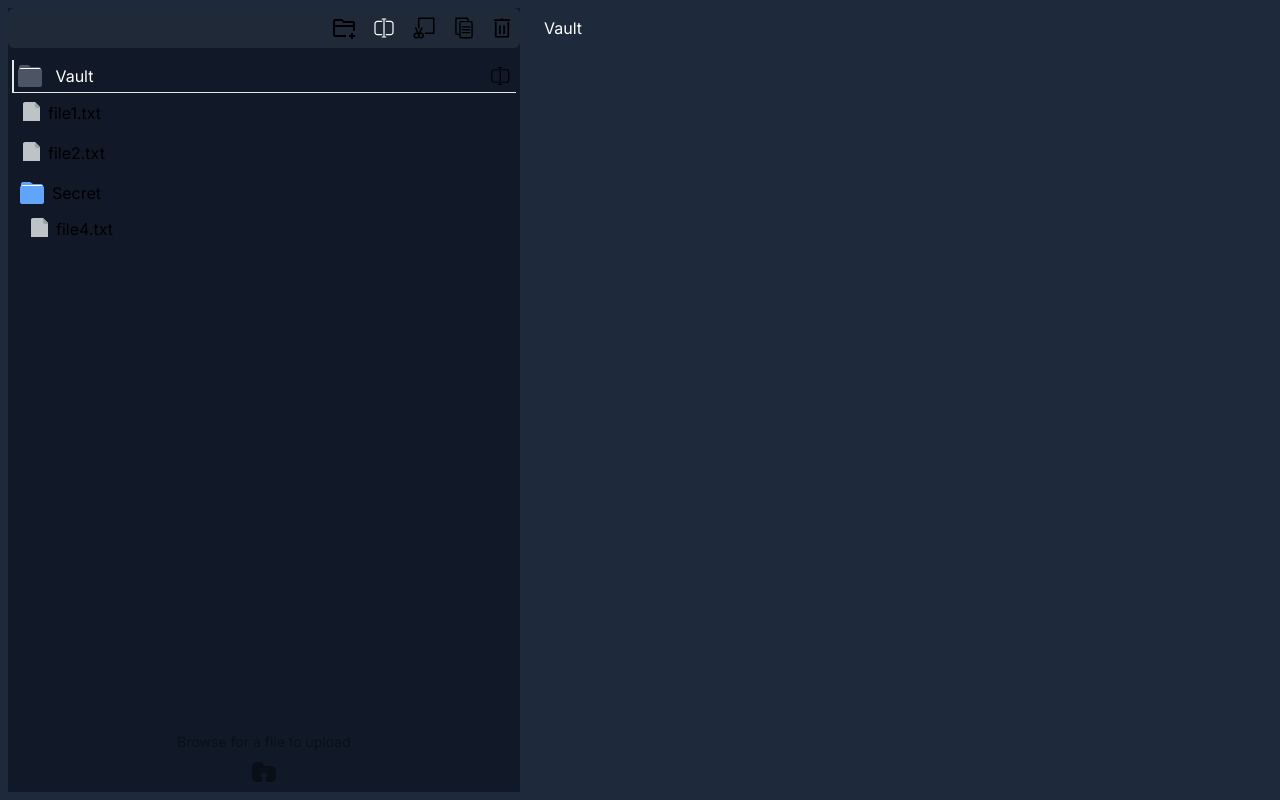
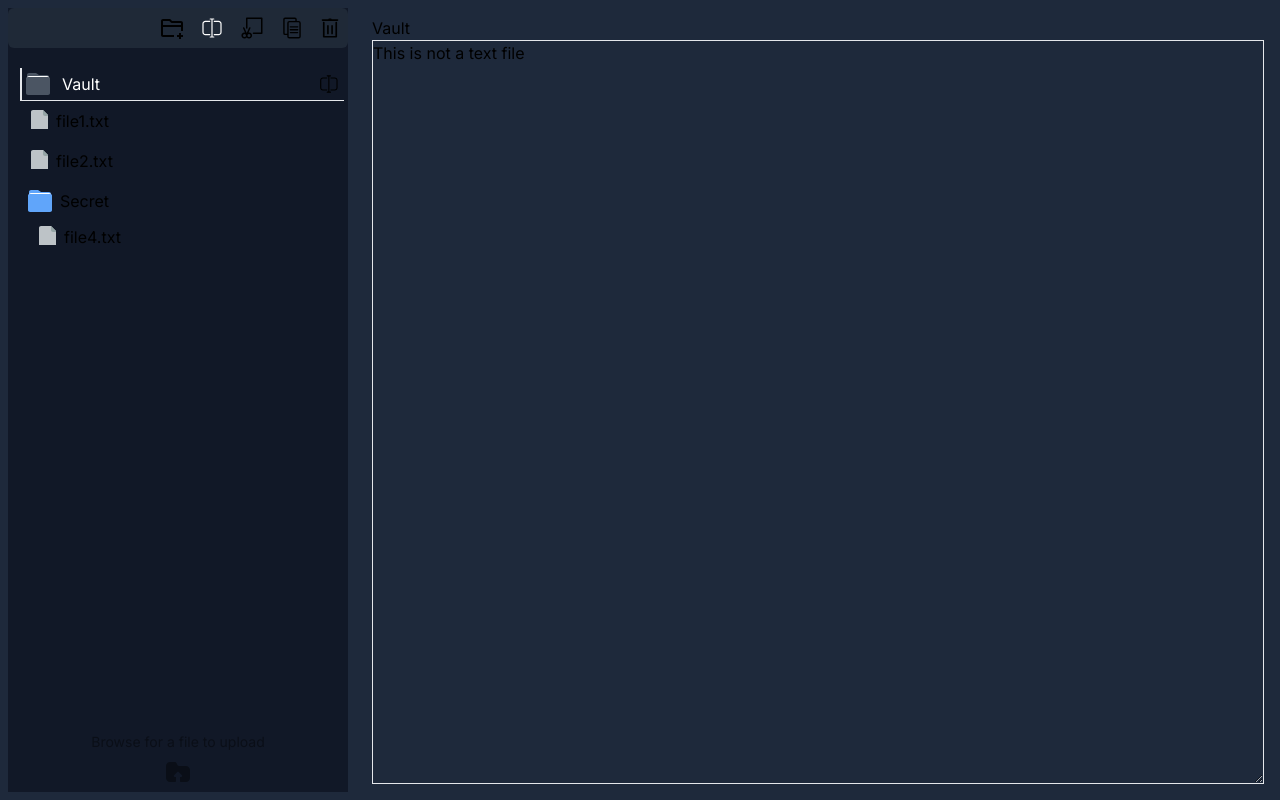
Before and after one commit to Madeeha-Anjum/matrix, a Next.js app: page /vault in a window 1280 px wide. Built offline with nearby package versions, Linux system fonts and the light colour scheme.

Commit message:
diplay txt files

```diff
--- a/app/components/Explorer/Explorer.tsx
+++ b/app/components/Explorer/Explorer.tsx
@@ -10,12 +10,14 @@ const Explorer: React.FC = () => {
   const { inode } = useContext(ExplorerContext)
 
   return (
-    <section className='flex flex-col overflow-y-scroll bg-gray-900 overscroll-auto w-2/5 min-w-fit m-2'>
+    <section className='flex flex-col bg-gray-900  min-w-fit w-1/5 m-2'>
       <ToolBar />
-      <main className='pr-2'>
-        <RootInode rootInode={inode} />
-        <ExplorerInode files={inode.items} />
-      </main>
+      <div className='flex-grow'>
+        <main className='p-2'>
+          <RootInode rootInode={inode} />
+          <ExplorerInode files={inode.items} />
+        </main>
+      </div>
       <div className='mt-auto p-2 opacity-40 cursor-pointer'>
         <Upload>
           <p className='text-sm text-center m-2'>Browse for a file to upload</p>
--- a/app/components/Explorer/Rename.tsx
+++ b/app/components/Explorer/Rename.tsx
@@ -41,7 +41,7 @@ const Rename: React.FC<Props> = () => {
       />
       <div
         className={classnames(
-          'bg-white border rounded-lg shadow-lg mt-2 right-0 p-1 m-2 absolute min-w-max min-h-full',
+          'bg-white border rounded-lg shadow-lg mt-2 left-0 p-1 m-2 absolute min-w-max min-h-full',
           { hidden: !isModalOpen }
         )}
       >
--- a/app/vault/page.tsx
+++ b/app/vault/page.tsx
@@ -4,13 +4,21 @@ import Explorer from '@/app/components/Explorer/Explorer'
 import { ExplorerContext } from '@/app/store/ExplorerContext'
 
 const Vault: React.FC = () => {
-  const { inode, activeFileId, activePath } = useContext(ExplorerContext)
+  const { activePath, activeInode } = useContext(ExplorerContext)
 
   return (
     <>
       <Explorer />
-      <section className='p-2 bg-[#1e293b] sm:p-4 overscroll-auto'>
-        <p className='text-white'>{activePath || 'No file selected'}</p>
+      <section className='p-2 bg-[#1e293b] sm:p-4 flex-1 h-full flex flex-col'>
+        <div> {activePath}</div>
+        <textarea
+          className='bg-inherit break-words flex-1 whitespace-pre-wrap border'
+          value={
+            activeInode.name.includes('.txt')
+              ? activeInode.data || ''
+              : 'This is not a text file'
+          }
+        />
       </section>
     </>
   )
```
Also changed, not shown: app/store/ExplorerContext.tsx (+3 -6 lines).
